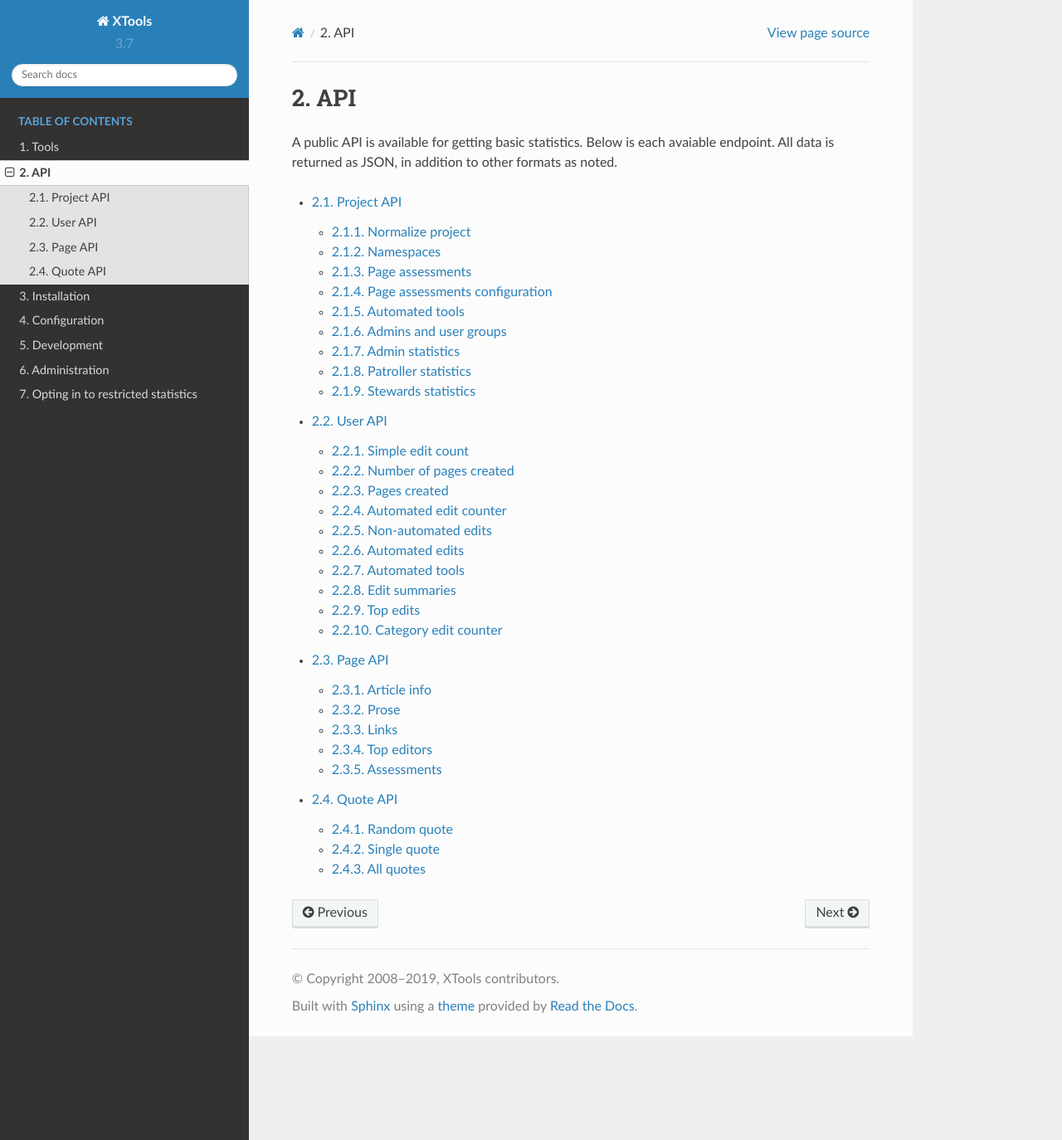
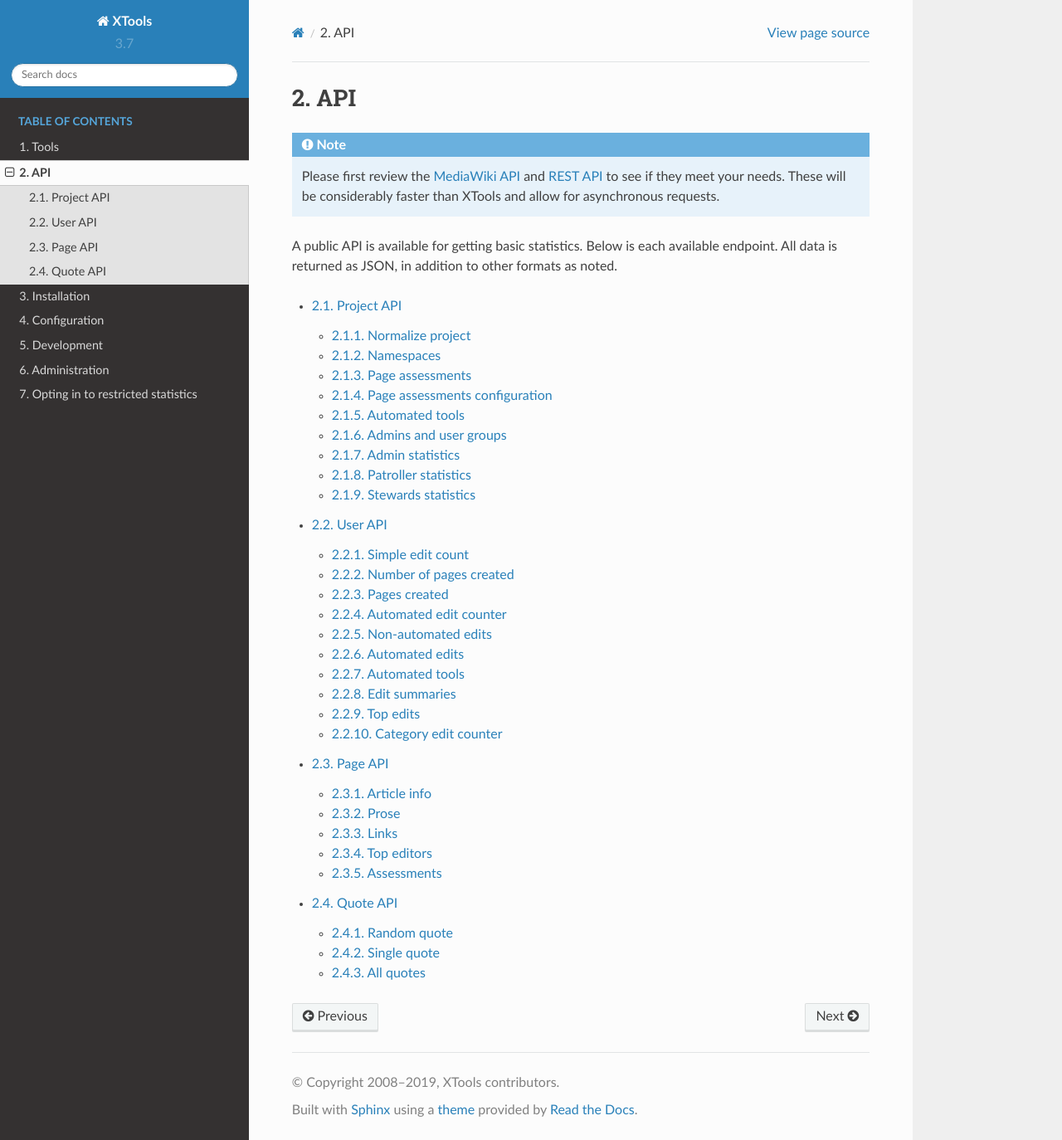
Before and after one commit to x-tools/xtools, a Sphinx documentation site: the page built from docs/api/index.rst, in a window 1280 px wide and 1374 px high. Shown: the whole window at 83% size. Built offline with Sphinx 7.4.7 and the Read the Docs theme 2.0.0, drawn with Linux system fonts in a browser that asks for light colours.

Commit message:
Updates to docs; recommend MediaWiki and REST APIs were possible

```diff
--- a/docs/api/index.rst
+++ b/docs/api/index.rst
@@ -4,7 +4,13 @@
 API
 ###
 
-A public API is available for getting basic statistics. Below is each avaiable endpoint. All data is returned as JSON, in addition to other formats as noted.
+.. note::
+    Please first review the `MediaWiki API <https://www.mediawiki.org/wiki/API:Main_page>`_ and
+    `REST API <https://wikimedia.org/api/rest_v1/#/>`_ to see if they meet your needs. These will be considerably
+    faster than XTools and allow for asynchronous requests.
+
+A public API is available for getting basic statistics. Below is each available endpoint.
+All data is returned as JSON, in addition to other formats as noted.
 
 .. toctree::
 
--- a/docs/api/page.rst
+++ b/docs/api/page.rst
@@ -8,6 +8,10 @@ API endpoints related to a single page.
 
 Article info
 ============
+
+.. seealso:: The `pageviews <https://wikimedia.org/api/rest_v1/#/Pageviews%20data>`_ and
+    `edits data <https://wikimedia.org/api/rest_v1/#/Edits%20data>`_ REST APIs.
+
 ``GET /api/page/articleinfo/{project}/{article}/{format}``
 
 Get basic information about the history of a page.
--- a/docs/api/project.rst
+++ b/docs/api/project.rst
@@ -103,6 +103,9 @@ Get all the known semi-automated tools used on the English Wikipedia.
 
 Admins and user groups
 ======================
+
+.. seealso:: The MediaWiki `Allusers API <https://www.mediawiki.org/wiki/API:Allusers>`_.
+
 ``GET /api/project/admins_groups/{project}``
 
 Get a list of users who are admins, bureaucrats, CheckUsers, Oversighters, or
@@ -201,6 +204,7 @@ Stewards statistics
 
 Same as :ref:`Admin statistics <admin_statistics>`, except with these ``actions``:
 
+* ``global-account-un-lock`` (global locks and unlocks)
 * ``global-block``
 * ``global-unblock``
 * ``global-rename``
--- a/docs/api/user.rst
+++ b/docs/api/user.rst
@@ -8,6 +8,9 @@ API endpoints related to a user.
 
 Simple edit count
 =================
+
+.. seealso:: The MediaWiki `Userinfo API <https://www.mediawiki.org/wiki/API:Userinfo>`_.
+
 ``GET /api/user/simple_editcount/{project}/{username}/{start}/{end}``
 
 For the given account, get the user ID, live and deleted edit count,
```
